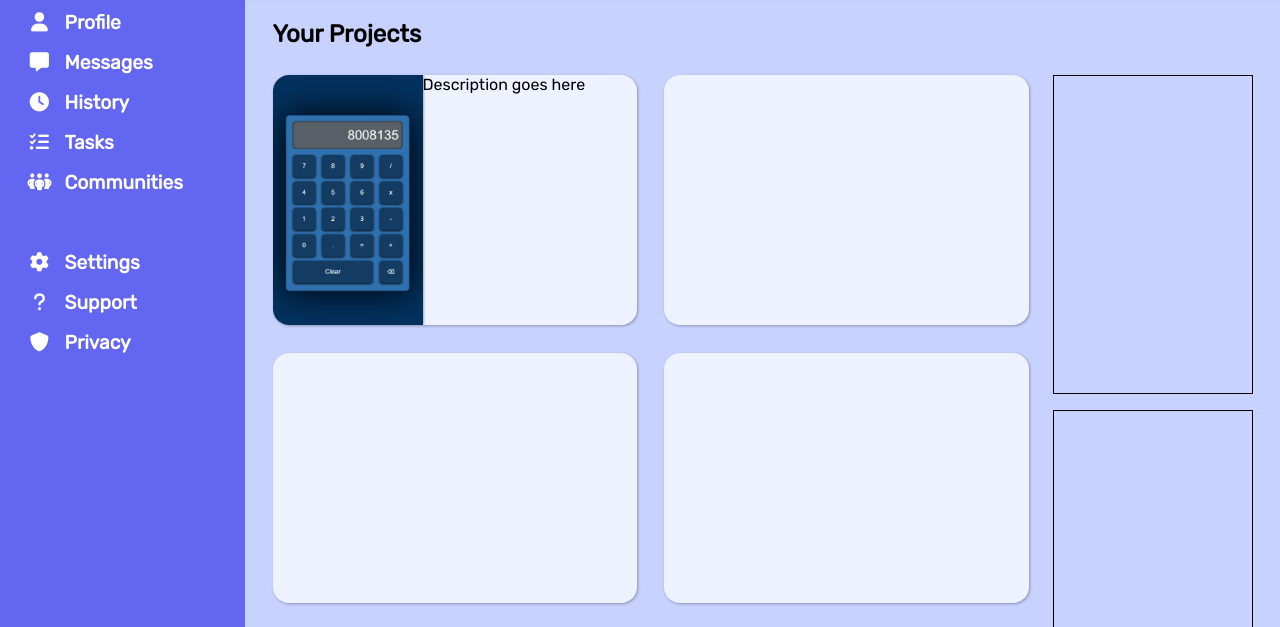
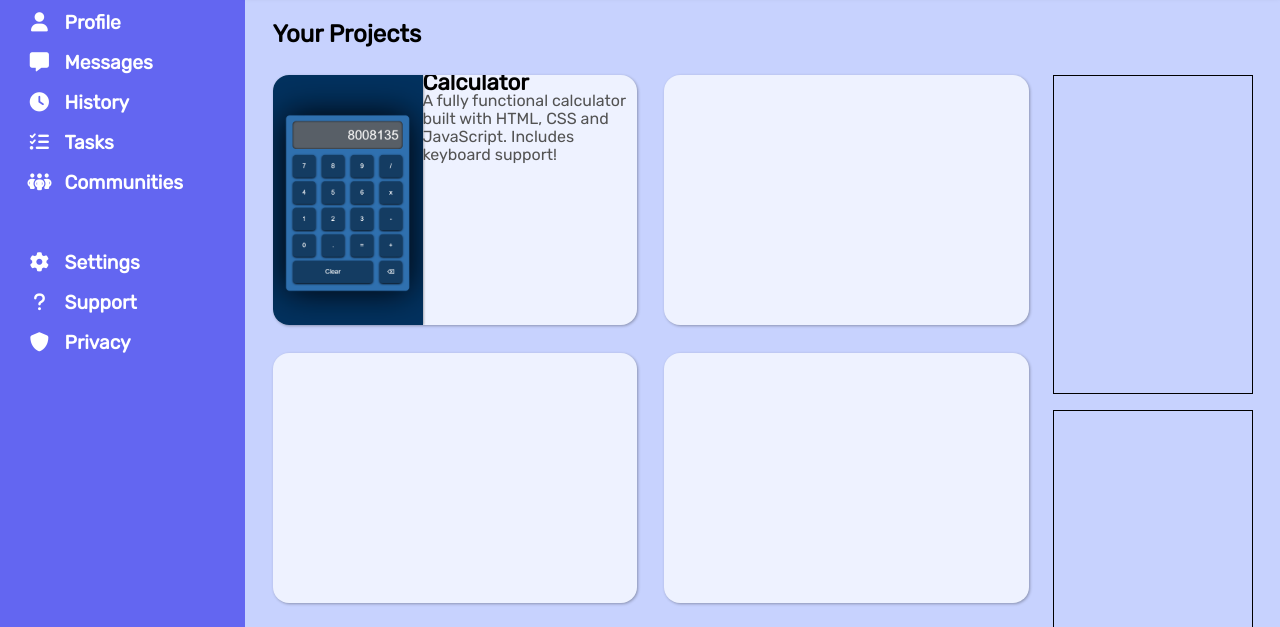
Before and after one commit to mikeanes/odin-dashboard, a plain HTML site: page index.html in a window 1280 px wide. Shown: the part 137-764 px from the top of the page. Drawn offline with Linux system fonts and the light colour scheme.

Commit message:
add description

```diff
--- a/index.html
+++ b/index.html
@@ -55,7 +55,13 @@
                 <div class="left-items">
                     <div>
                         <img src="thumbnails/calculator.png" alt="thumbnail">
-                        <p>Description goes here</p>
+                        <div class="description">
+                            <p>
+                                Calculator <br>
+                                <span>A fully functional calculator built with HTML, CSS and
+                                    JavaScript. Includes keyboard support!</span>
+                            </p>
+                        </div>
                     </div>
                     <div></div>
                     <div></div>
--- a/styles.css
+++ b/styles.css
@@ -169,6 +169,20 @@ input[type="search"]{
     display: grid;
     grid-template-columns: 150px 1fr;
 }
+.description{
+    display: grid;
+    grid-template-rows: 4fr 1fr;
+}
+.description>p{
+    font-size: 1.4rem;
+    font-weight: 900;
+    line-height: 1rem;
+}
+.description>p>span{
+    font-size: 1rem;
+    font-weight: 100;
+    color: rgb(83, 83, 83);
+}
 .right-items>div{
     height: 317px;
     border: 1px solid black;
```
